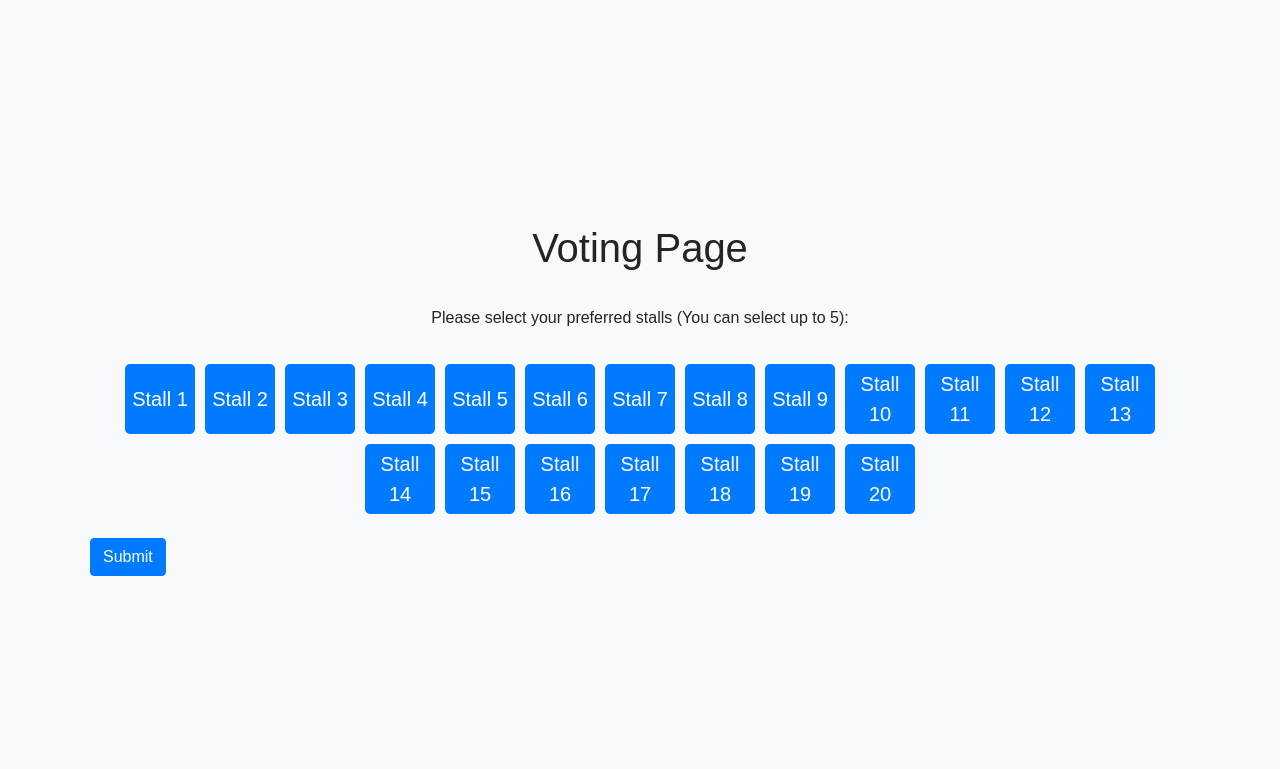
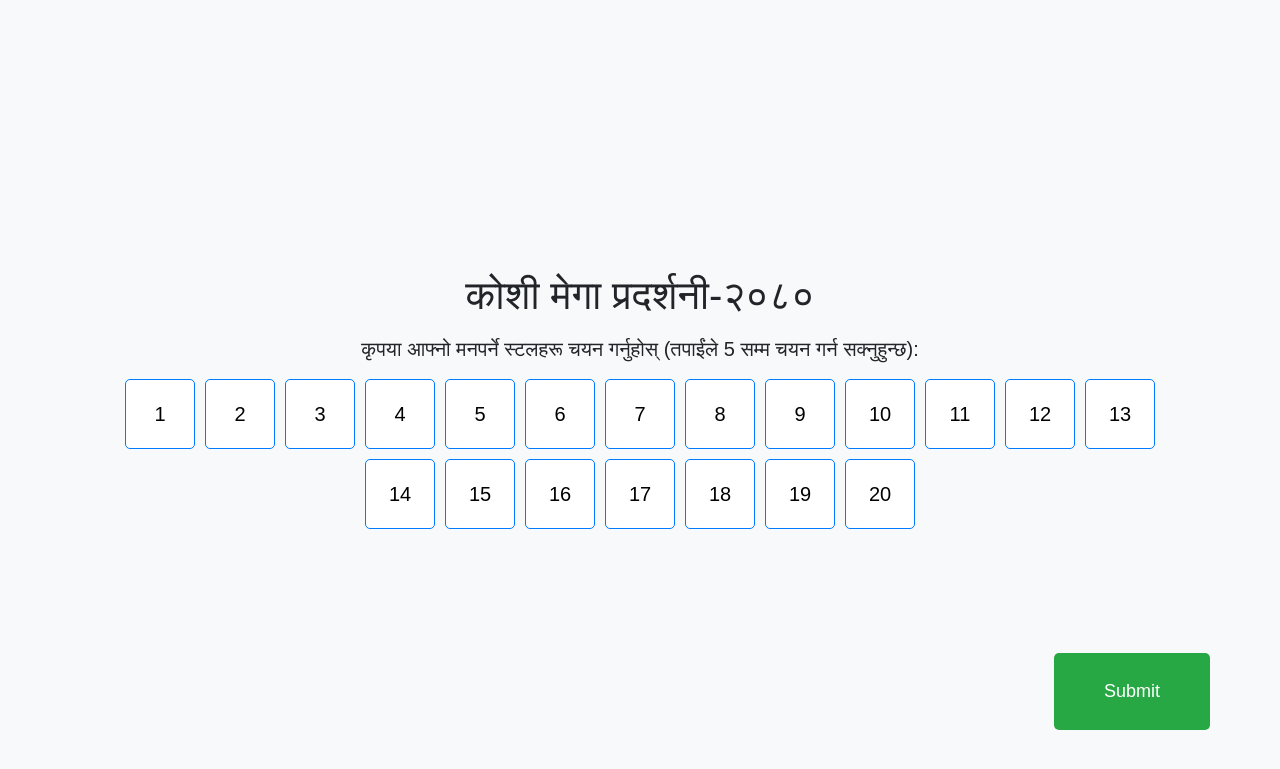
Before and after one commit to neexal/exhibition_evm, a Django app: template main/templates/main/voting_page.html in a window 1280 px wide. Shown: the top 769 px of the page. Run offline with Django 3.2, Linux system fonts and the light colour scheme; the template is opened without the code that fills it: values that come from a table or form of the project are taken from there, others are empty; data comes from the database, SQL or seed files in the repository; both versions use the stored data as it was after the commit; some libraries are stand-ins or nearby versions.

Commit message:
voting page completed

```diff
--- a/main/templates/main/voting_page.html
+++ b/main/templates/main/voting_page.html
@@ -37,16 +37,17 @@
             width: 70px; /* Set fixed width */
             height: 70px; /* Set fixed height */
             font-size: 20px; /* Decrease font size */
-            background-color: #007bff;
-            color: #fff;
-            border: none;
+            background-color: #fff;
+            color: #000;
+            border: 0.5px solid #007bff;
             border-radius: 5px;
             cursor: pointer;
             transition: background-color 0.3s;
         }
 
         .stall-button:hover {
-            background-color: #0056b3;
+            background-color: #588dc7;
+            color: #fff;
         }
 
         .selected {
@@ -57,23 +58,45 @@
             position: fixed;
             top: 20px;
             right: 20px;
+            background-color: #9c3e38;
+            font-size:20px;
+            color: #fff;
+        }
+
+        .btn-submit {
+            position: fixed;
+            bottom: 70px;
+            right:70px;
+            padding: 25px 50px; /* Adjust padding for larger size */
+            font-size: 18px; /* Adjust font size for larger size */
+            background-color: #28a745; /* Green color */
+            color: #fff;
+            border: none;
+            border-radius: 5px;
+            cursor: pointer;
+            transition: background-color 0.3s;
+        }
+
+        .btn-submit:hover {
+            background-color: #218838; /* Darker green on hover */
+            color: #fff;
         }
     </style>
 </head>
 <body>
     <div class="container">
-        <h1 class="text-center mb-4">Voting Page</h1>
-        <p class="mb-4 text-center">Please select your preferred stalls (You can select up to 5):</p>
+        <h1 class="text-center mb-2">कोशी मेगा प्रदर्शनी-२०८०</h1>
+        <h5 class="mb-2 text-center">कृपया आफ्नो मनपर्ने स्टलहरू चयन गर्नुहोस् (तपाईंले 5 सम्म चयन गर्न सक्नुहुन्छ):</h5>
 
         <form id="votingForm" method="post">
             {% csrf_token %}
             <div class="stall-buttons">
                 {% for stall in stalls %}
-                    <button type="button" class="stall-button" data-stall="{{ stall.stall_number }}">Stall {{ stall.stall_number }}</button>
+                    <button type="button" class="stall-button" data-stall="{{ stall.stall_number }}">  {{ stall.stall_number }}</button>
                 {% endfor %}
             </div>
             <input type="hidden" name="selected_stalls">
-            <button type="submit" class="btn btn-primary mt-4">Submit</button>
+            <button type="submit" class="btn btn-submit mt-4">Submit</button>
         </form>
     </div>
 
@@ -109,13 +132,13 @@
     <!-- Bootstrap Toast -->
     <div class="toast" id="toastMessage" role="alert" aria-live="assertive" aria-atomic="true" data-delay="2000">
         <div class="toast-header">
-            <strong class="mr-auto">Attention</strong>
+            <strong class="mr-auto" style="color:#000;">Attention</strong>
             <button type="button" class="ml-2 mb-1 close" data-dismiss="toast" aria-label="Close">
                 <span aria-hidden="true">&times;</span>
             </button>
         </div>
         <div class="toast-body">
-            You can only select up to 5 stalls.
+            तपाईं मात्र 5 स्टलहरू चयन गर्न सक्नुहुन्छ।
         </div>
     </div>
 </body>
```
Also changed, not shown: main/templates/main/landing_page.html (+61 -14 lines), db.sqlite3, main/static/main/images/slide1.jpg (added), main/static/main/images/slide2.jpg (added), main/static/main/images/slide3.jpg (added).
